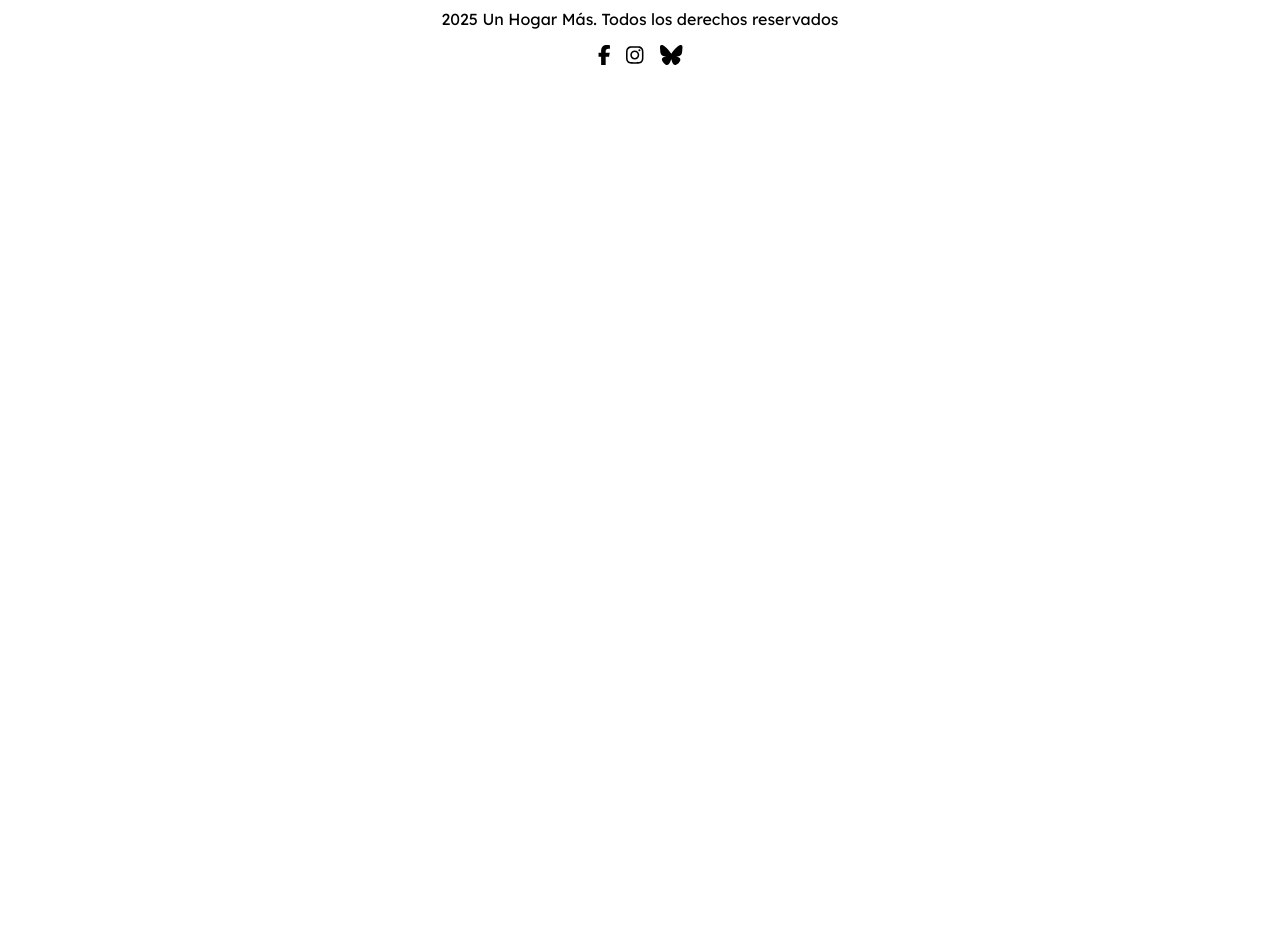
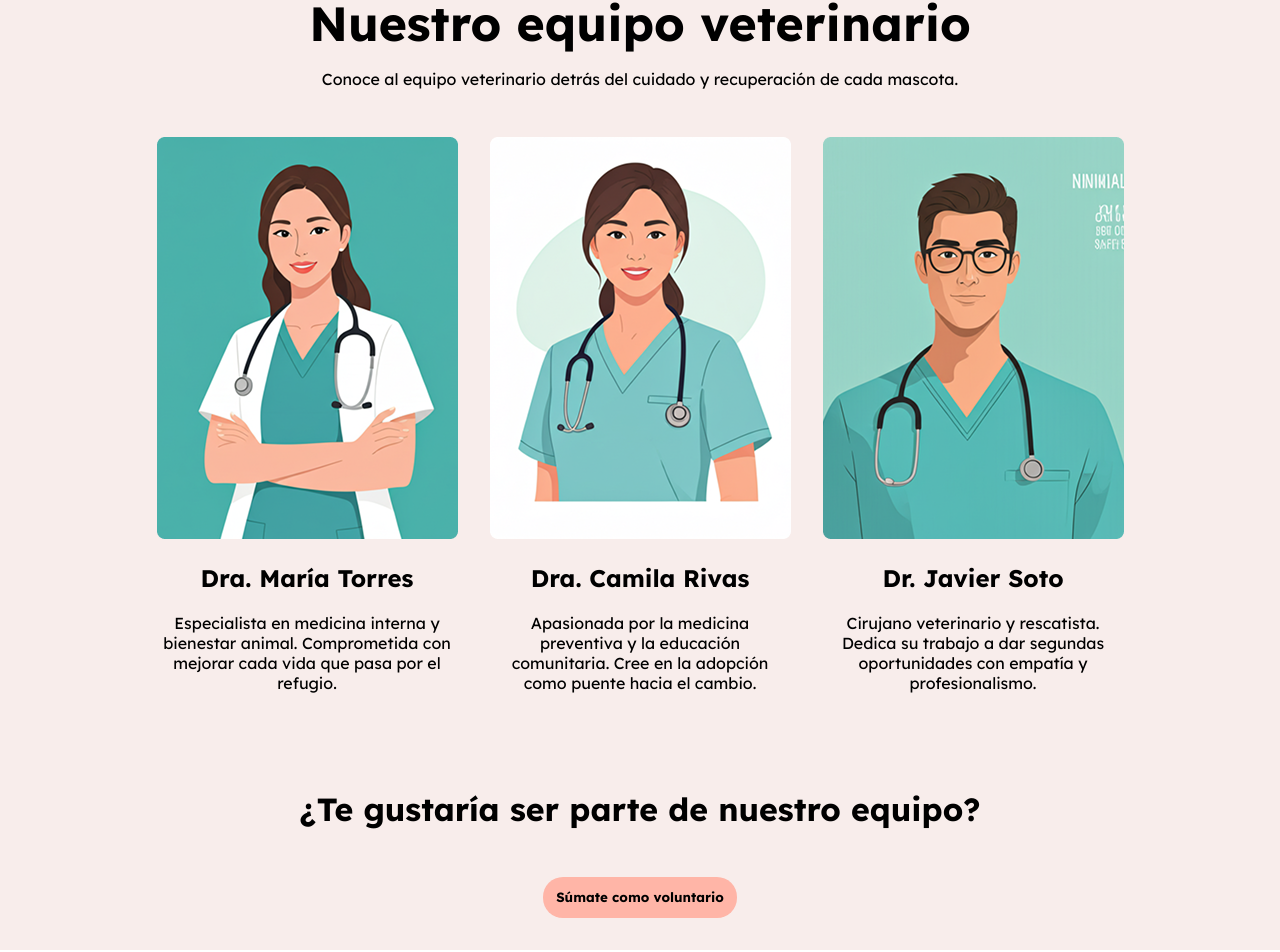
Before and after one commit to Darionvr/unhogarmas, a React (Vite) app in the folder client/: page /Staff in a window 1280 px wide. Shown: the part 160-1112 px from the top of the page. Before the commit the page ends 800 px from the top, so only its background shows below. Built offline with nearby package versions, Linux system fonts and the light colour scheme.

Commit message:
Página Staff Lista

```diff
--- a/client/src/App.css
+++ b/client/src/App.css
@@ -38,7 +38,7 @@ nav>button {
   cursor: pointer;
 
 
-  &:hover{
+  &:hover {
     background-color: var(--ChampagnePink);
 
   }
@@ -84,7 +84,8 @@ dialog>button {
   justify-self: flex-end;
   margin-left: auto;
   cursor: pointer;
-  &:hover{
+
+  &:hover {
     background-color: var(--ChampagnePink);
 
   }
@@ -111,7 +112,8 @@ dialog>button {
   padding: .8rem;
   font-weight: 700;
   cursor: pointer;
-  &:hover{
+
+  &:hover {
     background-color: var(--ChampagnePink);
 
   }
@@ -126,8 +128,8 @@ dialog>button {
 
 }
 
-.modal-pic{
-   width: 100px;
+.modal-pic {
+  width: 100px;
   height: 100px;
   object-fit: cover;
   display: block;
@@ -136,7 +138,7 @@ dialog>button {
 
 /************************* HEADER *************************/
 
-header {
+.header-home {
   background-color: var(--Melon);
   height: 80vh;
   padding-inline: 2rem;
@@ -259,7 +261,8 @@ section button {
   padding: .8rem;
   font-weight: 700;
   cursor: pointer;
-  &:hover{
+
+  &:hover {
     background-color: var(--ChampagnePink);
 
   }
@@ -315,15 +318,18 @@ article {
   height: 70vh;
   background-color: var(--PaleDogwood);
 }
-.info h4{
+
+.info h4 {
   display: flex;
   flex-direction: column;
   font-size: 3rem;
 }
-.info p{
+
+.info p {
   display: flex;
   gap: 1rem;
 }
+
 .map {
   height: 400px;
   width: 400px;
@@ -467,7 +473,7 @@ select {
 
 
 @media (max-width: 960px) {
-  main {
+  .main-home {
     padding: 2rem;
   }
 
@@ -570,3 +576,59 @@ select {
   width: 20px;
   height: 20px;
 }
+
+/************************* STAFF *************************/
+.main-staff {
+  display: flex;
+  flex-direction: column;
+  text-align: center;
+  background-color: var(--Seashell);
+  gap: 1rem;
+  padding: 2rem 0 0 0;
+  padding-bottom: 2rem;
+
+  &>p {
+    margin: 0;
+  }
+
+  h1 {
+    font-size: 3rem;
+    margin-bottom: 0;
+  }
+
+  h3 {
+    font-size: 2rem;
+
+  }
+
+  button {
+    text-align: center;
+    background-color: var(--Melon);
+    font-family: "Lexend", sans-serif;
+    border: none;
+    border-radius: 20px;
+    padding: .8rem;
+    font-weight: 700;
+    cursor: pointer;
+    width: fit-content;
+    margin: auto;
+
+    &:hover {
+      background-color: var(--ChampagnePink);
+
+    }
+
+  }
+}
+
+.container-staff {
+  display: flex;
+  justify-content: center;
+  gap: 2rem;
+  margin-top: 2rem;
+  margin-bottom: 2rem;
+}
+
+.staff-pictures{
+  width: min-content;
+}
--- a/client/src/assets/Components/LoginForm.jsx
+++ b/client/src/assets/Components/LoginForm.jsx
@@ -51,7 +51,6 @@ const LoginForm = () => {
             {errors.password && <p className='form-error'> <img src="imgs\alert-icon.svg" alt="ícono alerta" />{errors.password} </p>}
             {errors.general && <p className='form-error'><img src="imgs\alert-icon.svg" alt="ícono alerta" />{errors.general}</p>}
 
-            <p>¿Olvidaste tu contraseña?</p>
             <button type="submit"> Ingresar </button>
         </form>
     )
--- a/client/src/assets/Views/Home.jsx
+++ b/client/src/assets/Views/Home.jsx
@@ -20,7 +20,7 @@ const Home = () => {
   return (
 
     <>
-      <header>
+      <header className='header-home'>
         <div className="slides" style={{ transform: `translateX(-${current * 100}%)` }}>
           <div>
             <img src="imgs\header-2.png" alt="" />
--- a/client/src/assets/Views/Staff.jsx
+++ b/client/src/assets/Views/Staff.jsx
@@ -1,8 +1,37 @@
 import React from 'react'
+import { Link } from 'react-router'
+
 
 const Staff = () => {
   return (
-    <div>Staff</div>
+    <main className='main-staff'>
+      <h1> Nuestro equipo veterinario</h1>
+      <p>Conoce al equipo veterinario detrás del cuidado y recuperación de cada mascota. </p>
+      <div className="container-staff">
+        <div className="staff-pictures">
+          <img src="imgs\Our Team, Frame 1.png" alt="" />
+          <h2>Dra. María Torres</h2>
+          <p>Especialista en medicina interna y bienestar animal. Comprometida con mejorar cada vida que pasa por el refugio.</p>
+        </div>
+        <div className="staff-pictures">
+          <img src="imgs\Our Team, Frame 3.png" alt="" />
+          <h2>Dra. Camila Rivas</h2>
+          <p>Apasionada por la medicina preventiva y la educación comunitaria. Cree en la adopción como puente hacia el cambio.</p>
+        </div>
+        <div className="staff-pictures">
+          <img src="imgs\Our Team, Frame 2.png" alt="" />
+          <h2>Dr. Javier Soto</h2>
+          <p>Cirujano veterinario y rescatista. Dedica su trabajo a dar segundas oportunidades con empatía y profesionalismo.</p>
+        </div>
+      </div>
+
+          <h3>¿Te gustaría ser parte de nuestro equipo?</h3>
+
+      <button><Link to='/voluntary'> Súmate como voluntario</Link> </button>
+
+
+
+    </main>
   )
 }
 
```
Also changed, not shown: client/public/imgs/Our Team, Frame 2.png.
